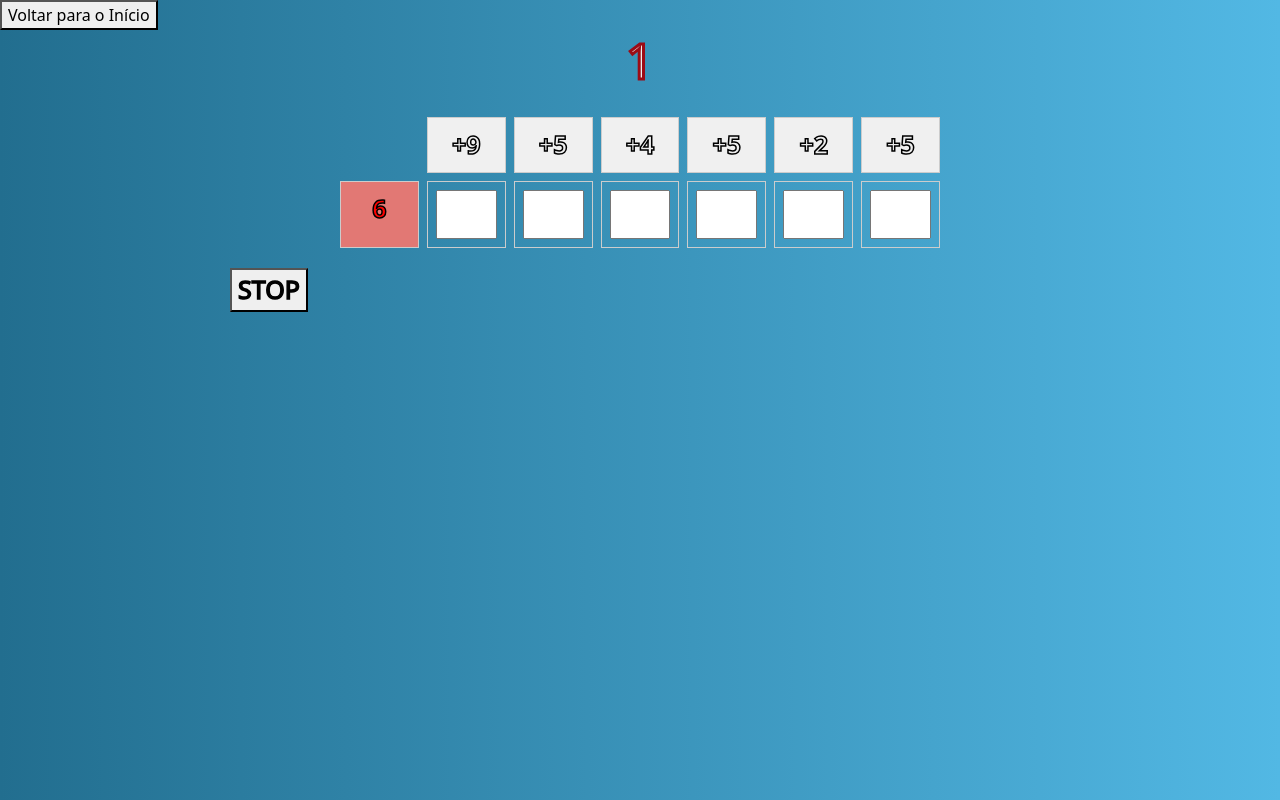
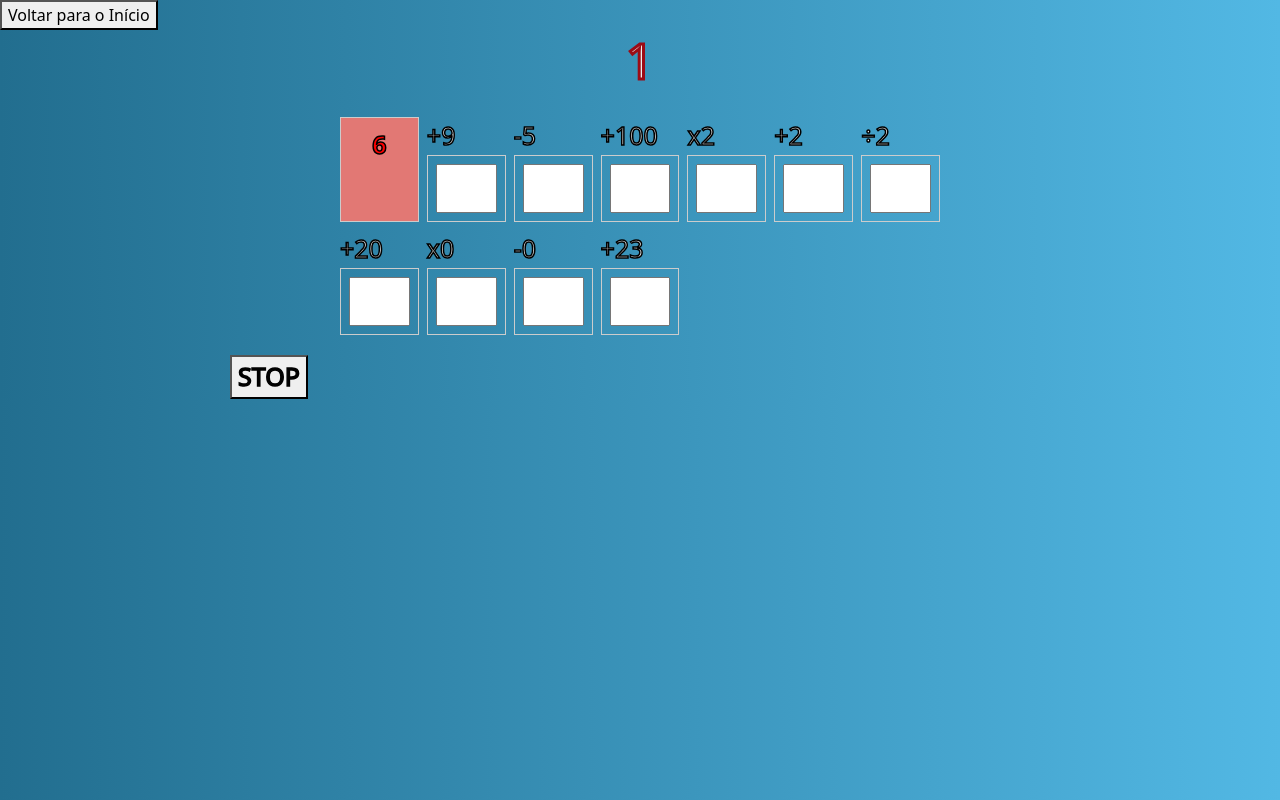
Before and after one commit to tiagopgbianchi/Jogando-com-logica-teste, a React (Vite) app: page /stoppage in a window 1280 px wide. Built offline with nearby package versions, Linux system fonts and the light colour scheme; a web font is replaced by a local one.

Commit message:
StopJogo atualizado
Mudei as categorias para ficar tudo randomizado mas dentro de um padrao especidfico para cada caixa

```diff
--- a/src/App.tsx
+++ b/src/App.tsx
@@ -1,5 +1,5 @@
 import StopPage from "./Stop/PageStop";
-import StopJogo from "./Stop/JogoStop";
+/*import StopJogo from "./Stop/JogoStop";*/
 import Home from "./Pages/Home";
 import Jogos from "./Pages/Jogos";
 import Sobre from "./Pages/Sobre";
--- a/src/Stop/CaixaStop.tsx
+++ b/src/Stop/CaixaStop.tsx
@@ -1,11 +1,15 @@
 import { useEffect, useState } from "react";
-interface Prop {
+
+interface caixaStopProp {
   numero_base: number;
   numero: number;
   conta: string;
   checar: boolean;
 }
-function CaixaStop(props: Prop) {
+
+function CaixaStop(props: caixaStopProp) {
+
+
   const [certo, setCerto] = useState(false);
   const [valorInput, setValorInput] = useState("");
   const [color, setColor] = useState("");
@@ -15,19 +19,42 @@ function CaixaStop(props: Prop) {
   const handleSubmit = (event: React.FormEvent) => {
     event.preventDefault();
   };
+
+
   useEffect(() => {
   if (!props.checar) return;
-    const resultado = eval(
-      `${props.numero_base} ${props.conta} ${props.numero}`
-    );
-    console.log(resultado);
-    console.log(Number(valorInput));
-    if (Number(valorInput) === resultado) setCerto(true);
-    if (certo) setColor("verde");
-    else setColor("vermelho");
-  }, [props.checar, color]);
+
+  let resultado: number;
+
+  switch (props.conta) {
+    case "+":
+      resultado = props.numero_base + props.numero;
+      break;
+    case "-":
+      resultado = props.numero_base - props.numero;
+      break;
+    case "x":
+      resultado = props.numero_base * props.numero;
+      break;
+    case "÷":
+      resultado = props.numero_base / props.numero;
+      break;
+    default:
+      resultado = NaN;
+  }
+
+  if (Number(valorInput) === resultado) {
+    setCerto(true);
+    setColor("verde");
+  } else {
+    setCerto(false);
+    setColor("vermelho");
+  }
+}, [props.checar]);
 
   return (
+    <div>
+      <span>  {props.conta}{props.numero}</span>
       <form className={`cell ${color}`} onSubmit={handleSubmit}>
         <input
           className="input-cell"
@@ -36,6 +63,7 @@ function CaixaStop(props: Prop) {
           onChange={handleChange}
         ></input>
       </form>
+    </div>
   );
 }
 
--- a/src/Stop/JogoStop.tsx
+++ b/src/Stop/JogoStop.tsx
@@ -7,50 +7,83 @@ type JogoStopProps = {
   randomNumber: number;
 };
 
-const numeros: number[] = [9, 5, 4, 5, 2, 5];
+function StopJogo({ randomNumber }: JogoStopProps) {
+  const possibleNumbersByBox = [
+    [5, 6, 7, 8, 9, 10],
+    [4, 5, 6, 7, 8, 9],
+    [10, 100],
+    [2],
+    [1, 2, 3, 4],
+    [2, 3, 5],
+    [20, 30, 40],
+    [0, 1, 10],
+    [0, 1, 2, 3],
+    [15, 16, 17, 18, 19, 20, 21, 22, 23],
+  ];
 
-function StopJogo({ randomNumber }: JogoStopProps) {
-  const [count, setCount] = useState(0); // Timer starts at 0
-  const [showGame, setShowGame] = useState(true); // Game starts immediately visible
+  const contasPorBox = ["+", "-", "+", "x", "+", "÷", "+", "x", "-", "+"];
+
+  function getValidNumber(randomNumber: number, conta: string, options: number[]): number {
+    let validOptions = options;
+
+    if (conta === "÷") {
+      validOptions = options.filter((n) => n !== 0 && randomNumber % n === 0);
+    } else if (conta === "-") {
+      validOptions = options.filter((n) => randomNumber - n >= 0);
+    }
+
+    if (validOptions.length === 0) return 1; // fallback
+    const index = Math.floor(Math.random() * validOptions.length);
+    return validOptions[index];
+  }
+
+  const [caixasData, setCaixasData] = useState<
+    { numero: number; conta: string; checar: boolean }[]
+  >([]);
+
+  const [count, setCount] = useState(0);
+  const [showGame, setShowGame] = useState(true);
   const [pararJogo, setPararJogo] = useState(false);
+
+  useEffect(() => {
+    const newCaixasData = possibleNumbersByBox.map((arr, index) => {
+      const conta = contasPorBox[index];
+      const numero = getValidNumber(randomNumber, conta, arr);
+      return {
+        numero,
+        conta,
+        checar: false,
+      };
+    });
+    setCaixasData(newCaixasData);
+  }, [randomNumber]);
 
   useEffect(() => {
     if (!showGame || pararJogo) return;
 
     const interval = setInterval(() => {
-      setCount((prevCount) => prevCount + 1); // Count up
+      setCount((prevCount) => prevCount + 1);
     }, 1000);
 
-    return () => clearInterval(interval); // Clean up interval on unmount or change
+    return () => clearInterval(interval);
   }, [showGame, pararJogo]);
 
   return (
     <div className="regras">
       <h2>{count}</h2>
       <div className="tabela">
-        {/* First row - header */}
-        <div>&nbsp;</div>
-        {numeros.map((num, i) => (
-          <div key={`cab-${i}`} className="cell header">
-            {"+" + String(num)}
-          </div>
-        ))}
-
-        {/* Second row - content */}
         <div className="cell row-header">{randomNumber}</div>
-        {numeros.map((num, i) => (
+        {caixasData.map((data, i) => (
           <CaixaStop
             key={`caixa-${i}`}
             numero_base={randomNumber}
+            numero={data.numero}
+            conta={data.conta}
             checar={pararJogo}
-            numero={num}
-            conta={"+"}
           />
         ))}
       </div>
-
       <button onClick={() => setPararJogo(true)}>STOP</button>
-
       {pararJogo && <h1>Tempo Final: {count} segundos</h1>}
     </div>
   );
```
Also changed, not shown: src/Stop/oldJogoStop.tsx (added, +69 -0 lines). Lines whose indentation alone changed are shown as unchanged.
